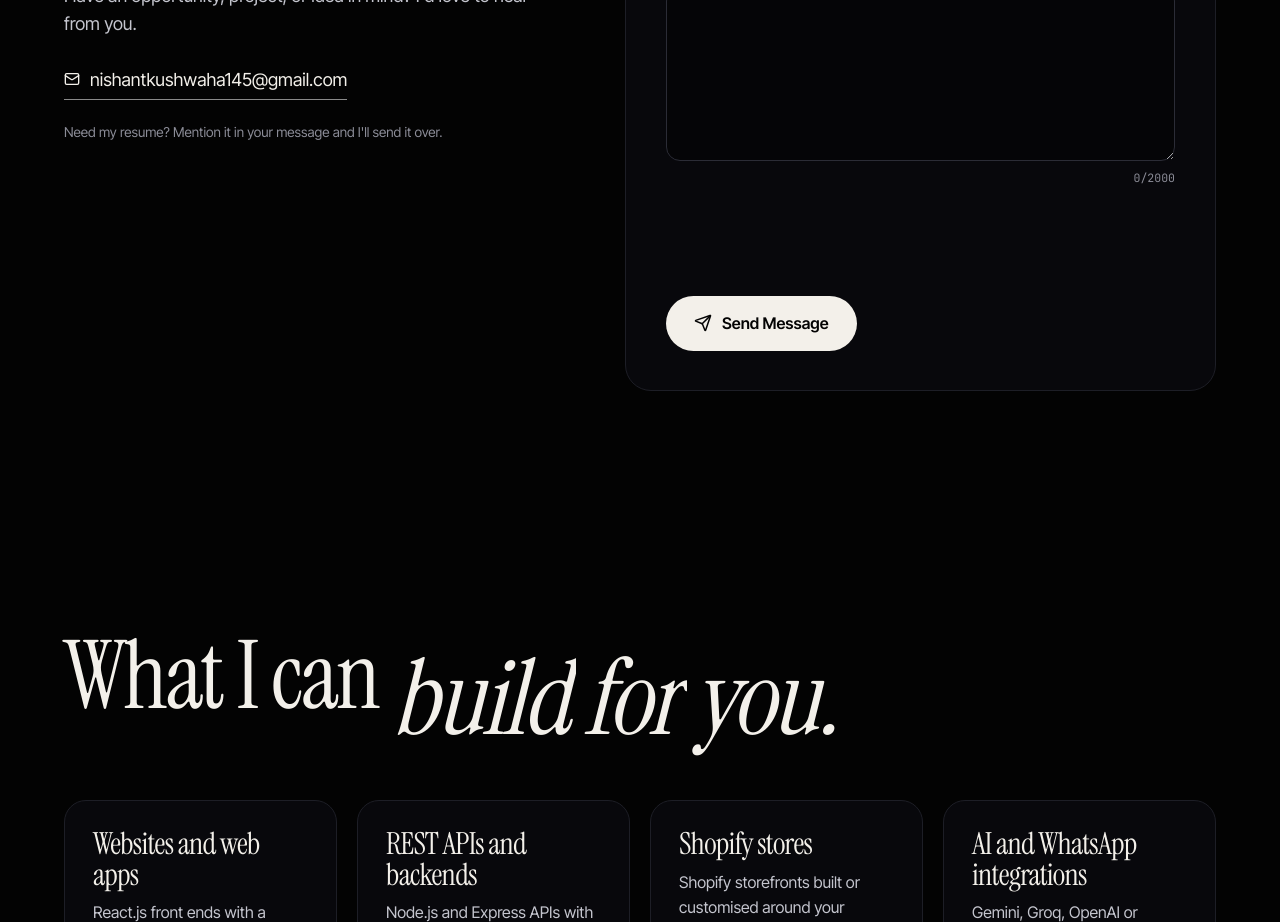
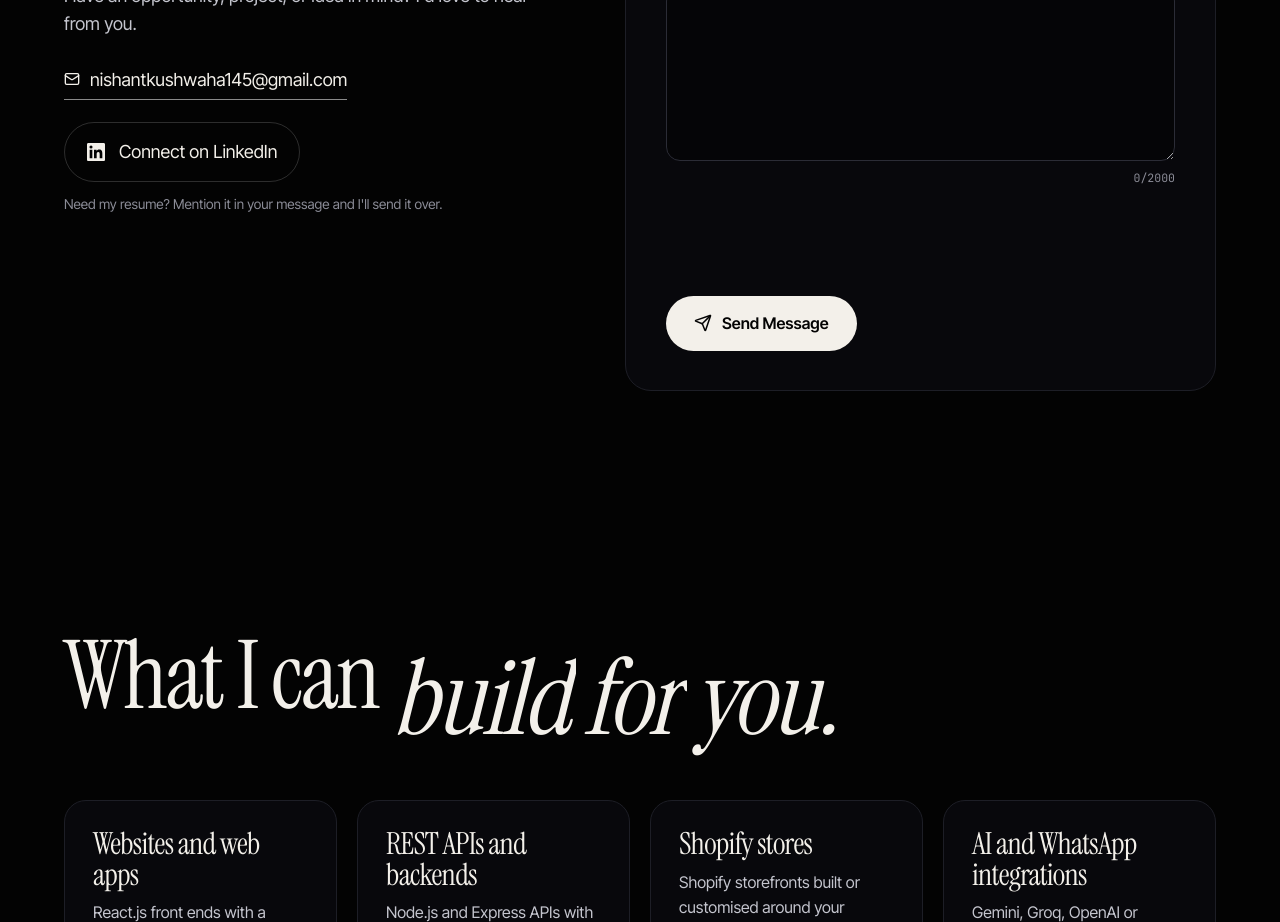
Before and after one commit to iamnishantkushwaha/portfolio, a Next.js app: page / in a window 1280 px wide. Shown: the part 7900-8822 px from the top of the page. Built offline with nearby package versions, Linux system fonts and the light colour scheme; no server answers.

Commit message:
feat: add Connect on LinkedIn button to contact section

```diff
--- a/src/components/sections/contact-section.tsx
+++ b/src/components/sections/contact-section.tsx
@@ -15,6 +15,10 @@
             <li><a className="lk" href={`mailto:${identity.email}`}><Mail size={16} aria-hidden="true" /> {identity.email}</a></li>
           </ul>
           <div className="cf-resume r">
+            <a className="pill2 ghost" href={identity.linkedin} target="_blank" rel="noopener noreferrer">
+              <svg width="18" height="18" viewBox="0 0 24 24" fill="currentColor" aria-hidden="true"><path d="M20.45 20.45h-3.56v-5.57c0-1.33-.03-3.04-1.85-3.04-1.86 0-2.14 1.45-2.14 2.94v5.67H9.35V9h3.41v1.56h.05c.48-.9 1.64-1.85 3.37-1.85 3.6 0 4.27 2.37 4.27 5.46v6.28zM5.34 7.43a2.06 2.06 0 1 1 0-4.12 2.06 2.06 0 0 1 0 4.12zM7.12 20.45H3.56V9h3.56v11.45zM22.22 0H1.77C.79 0 0 .77 0 1.73v20.54C0 23.23.79 24 1.77 24h20.45c.98 0 1.78-.77 1.78-1.73V1.73C24 .77 23.2 0 22.22 0z" /></svg>
+              <span>Connect on LinkedIn</span>
+            </a>
             <ResumeButton />
             {!resumeAvailable && <p className="hint">Need my resume? Mention it in your message and I&apos;ll send it over.</p>}
           </div>
```
